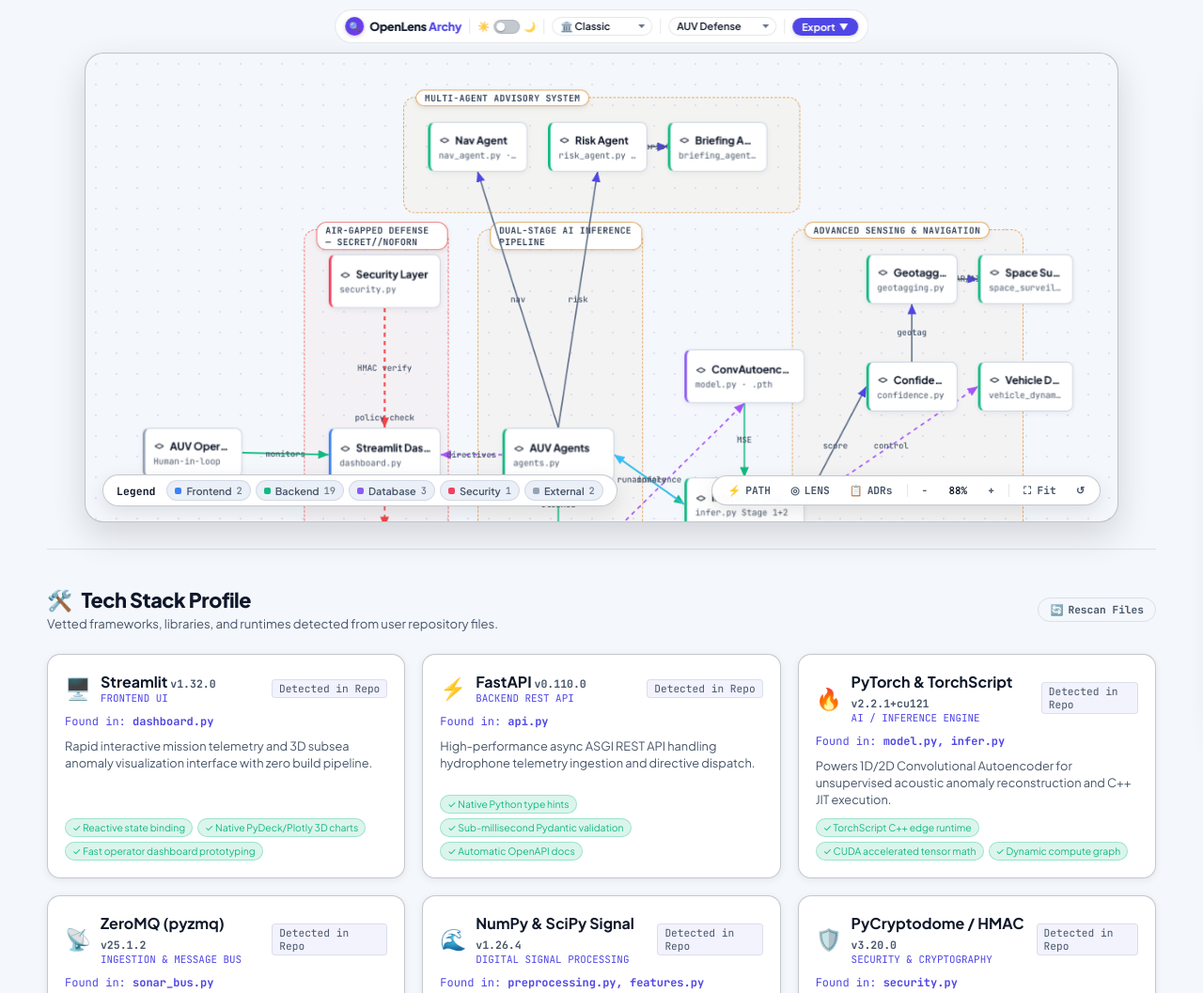
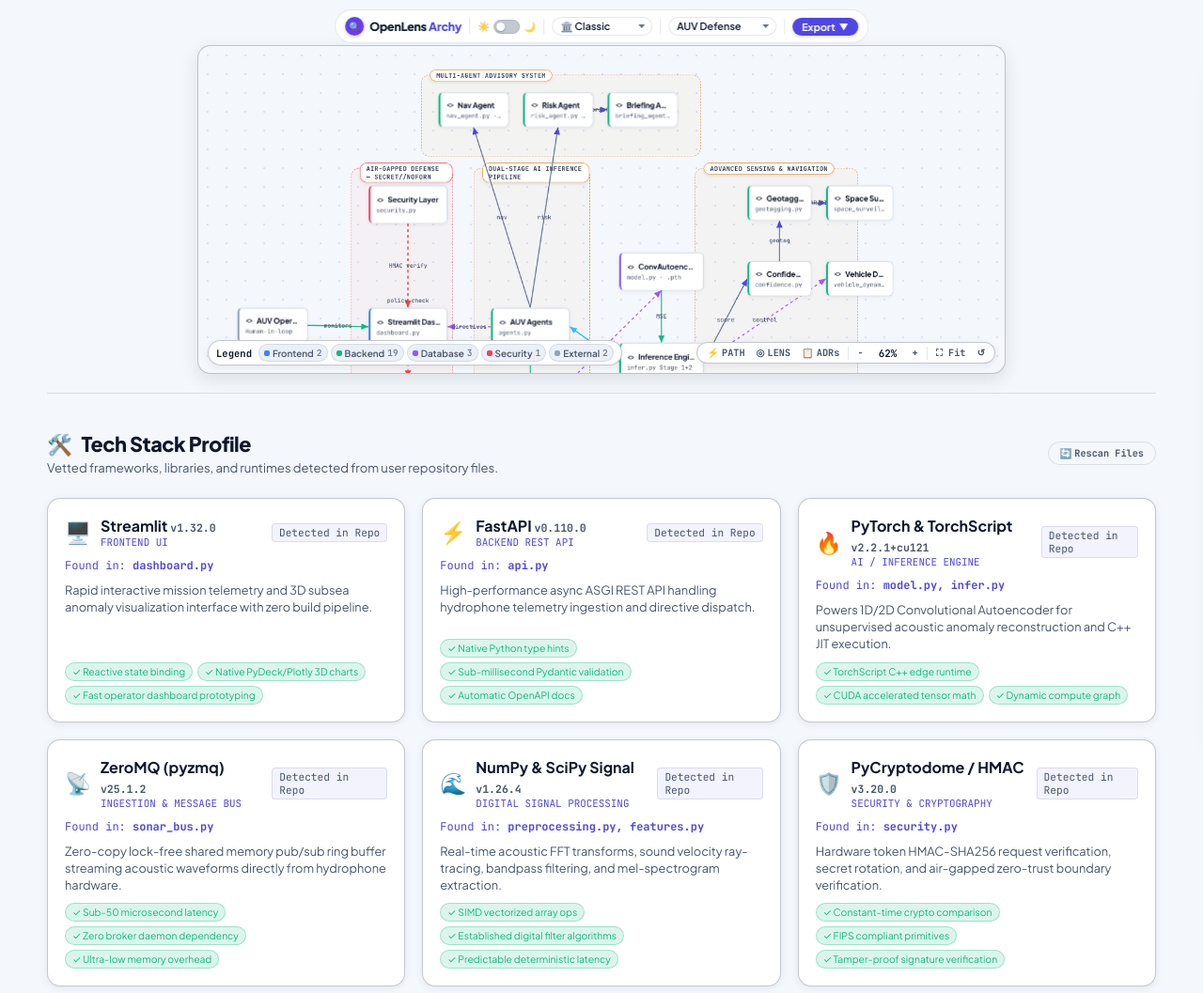
Before and after one commit to HackToBerFest-VVCE/t1c2-logic-lords, a website with bundled scripts: page openlens-archy/index.html in a window 1280 px wide. Shown: the top 1057 px of the page at 94% size. Built offline with nearby package versions, Linux system fonts and the light colour scheme.

Commit message:
feat(archy): make architecture tab even smaller (860x350px) with balanced initial zoom and compact controls

```diff
--- a/openlens-archy/app.js
+++ b/openlens-archy/app.js
@@ -17,9 +17,9 @@ class OpenLensArchyApp {
     this.lensDrawerOpen = false;
 
     // Viewport transform state
-    this.scale = 0.88;
-    this.panX = 30;
-    this.panY = 20;
+    this.scale = 0.62;
+    this.panX = 20;
+    this.panY = 12;
     this.isDragging = false;
     this.startX = 0;
     this.startY = 0;
@@ -913,9 +913,9 @@ class OpenLensArchyApp {
   }
 
   resetView() {
-    this.scale = 0.88;
-    this.panX = 30;
-    this.panY = 20;
+    this.scale = 0.62;
+    this.panX = 20;
+    this.panY = 12;
     this.applyTransform();
     this.updateZoomDisplay();
     this.showToast('View reset');
@@ -924,9 +924,9 @@ class OpenLensArchyApp {
   fitToScreen() {
     const vpW = this.viewport.clientWidth;
     const vpH = this.viewport.clientHeight;
-    this.scale = Math.min(vpW / 1250, vpH / 950, 1.0);
-    this.panX = (vpW - 1200 * this.scale) / 2;
-    this.panY = (vpH - 900 * this.scale) / 2;
+    this.scale = Math.min(vpW / 1100, (vpH - 36) / 580, 0.85);
+    this.panX = Math.max(10, (vpW - 1000 * this.scale) / 2);
+    this.panY = Math.max(8, (vpH - 560 * this.scale) / 2);
     this.applyTransform();
     this.updateZoomDisplay();
     this.showToast('Fit to screen');
--- a/openlens-archy/styles.css
+++ b/openlens-archy/styles.css
@@ -469,19 +469,19 @@ input:checked + .slide-slider:before {
   padding-bottom: 60px;
 }
 
-/* CENTERED & SMALLER ARCHITECTURE CANVAS */
+/* CENTERED & ULTRA-COMPACT ARCHITECTURE CANVAS */
 #section-architecture {
   position: relative;
   width: calc(100% - 48px);
-  max-width: 1100px;
-  height: 500px;
-  margin: 56px auto 28px auto;
+  max-width: 860px;
+  height: 350px;
+  margin: 48px auto 20px auto;
   border: 1px solid var(--border-strong);
-  border-radius: var(--radius-lg);
-  box-shadow: var(--shadow-lg);
+  border-radius: var(--radius-md);
+  box-shadow: var(--shadow-md);
   background-color: var(--grid-bg);
   background-image: radial-gradient(var(--grid-dot) 1.2px, transparent 1.2px);
-  background-size: 22px 22px;
+  background-size: 20px 20px;
   overflow: hidden;
 }
 
@@ -684,9 +684,9 @@ input:checked + .slide-slider:before {
 /* BOTTOM CONTROLS & LEGEND OVERLAY INSIDE ARCHITECTURE CANVAS */
 .bottom-bar {
   position: absolute;
-  bottom: 16px;
-  left: 18px;
-  right: 18px;
+  bottom: 8px;
+  left: 10px;
+  right: 10px;
   display: flex;
   align-items: center;
   justify-content: space-between;
@@ -698,38 +698,38 @@ input:checked + .slide-slider:before {
   pointer-events: auto;
   display: flex;
   align-items: center;
-  gap: 10px;
+  gap: 6px;
   background: var(--bg-surface);
   border: 1px solid var(--border-strong);
   border-radius: var(--radius-pill);
-  padding: 5px 14px;
-  box-shadow: var(--shadow-md);
+  padding: 3px 8px;
+  box-shadow: var(--shadow-sm);
   backdrop-filter: blur(16px);
 }
 
 .legend-title {
-  font-size: 0.72rem;
+  font-size: 0.66rem;
   font-weight: 700;
   font-family: var(--font-mono);
   color: var(--text-main);
-  margin-right: 2px;
+  margin-right: 1px;
 }
 
 .legend-items {
   display: flex;
   align-items: center;
-  gap: 5px;
+  gap: 3px;
 }
 
 .legend-pill {
   display: flex;
   align-items: center;
-  gap: 5px;
-  padding: 3px 8px;
+  gap: 3px;
+  padding: 2px 5px;
   background: var(--bg-surface-elevated);
   border: 1px solid var(--border-subtle);
-  border-radius: 12px;
-  font-size: 0.68rem;
+  border-radius: 10px;
+  font-size: 0.62rem;
   font-weight: 600;
   color: var(--text-muted);
   cursor: pointer;
@@ -744,14 +744,14 @@ input:checked + .slide-slider:before {
 }
 
 .legend-dot {
-  width: 7px;
-  height: 7px;
+  width: 6px;
+  height: 6px;
   border-radius: 2px;
 }
 
 .legend-count {
   font-family: var(--font-mono);
-  font-size: 0.65rem;
+  font-size: 0.6rem;
   opacity: 0.75;
 }
 
@@ -759,21 +759,21 @@ input:checked + .slide-slider:before {
   pointer-events: auto;
   display: flex;
   align-items: center;
-  gap: 5px;
+  gap: 2px;
   background: var(--bg-surface);
   border: 1px solid var(--border-strong);
   border-radius: var(--radius-pill);
-  padding: 4px 8px;
-  box-shadow: var(--shadow-md);
+  padding: 2px 5px;
+  box-shadow: var(--shadow-sm);
   backdrop-filter: blur(16px);
 }
 
 .ctrl-btn {
   display: flex;
   align-items: center;
-  gap: 5px;
-  padding: 4px 8px;
-  font-size: 0.7rem;
+  gap: 3px;
+  padding: 2px 5px;
+  font-size: 0.64rem;
   font-weight: 700;
   font-family: var(--font-mono);
   color: var(--text-muted);
```
